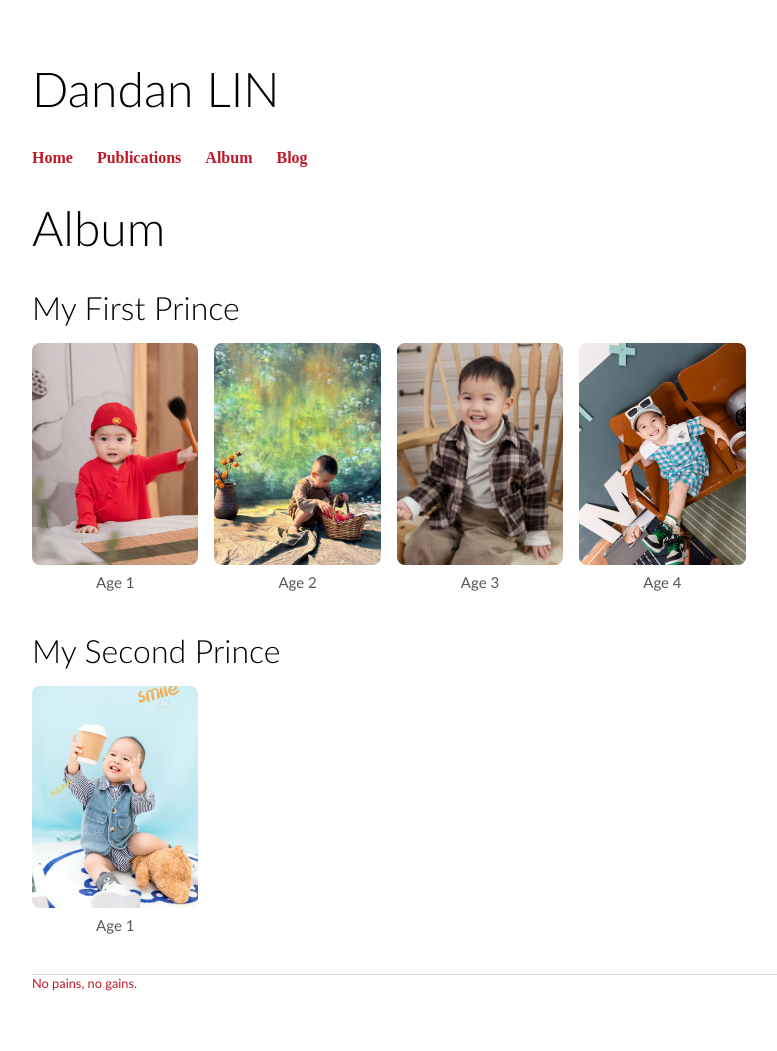
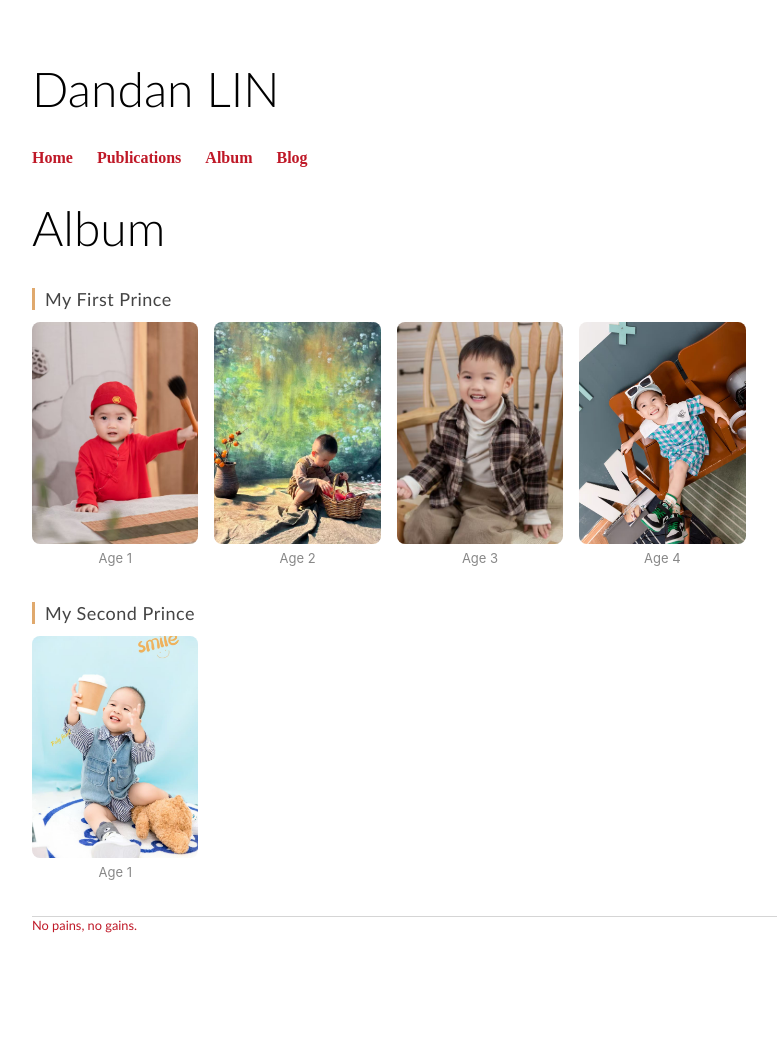
Before and after one commit to 2danlin/2danlin.github.io, a Jekyll site: the page built from album/index.html, in a window 1280 px wide. Shown: the whole page, without its empty margins (160-937 px from the left). Built offline with Jekyll 4.4.1, drawn with Linux system fonts in a browser that asks for light colours; after the commit the page ends 993 px from its top, so only the background shows below that.

Commit message:
Update index.html

```diff
--- a/album/index.html
+++ b/album/index.html
@@ -20,15 +20,36 @@ kids:
         caption: "Age 1"
 ---
 <style>
+  /* ===== 整个相册页面的字体 ===== */
+  .album-page {
+    font-family: -apple-system, BlinkMacSystemFont, "Segoe UI", "Helvetica Neue", Arial, "PingFang SC", "Microsoft YaHei", sans-serif;
+  }
+
+  /* 页面大标题 "Album" */
+  .blurb .album-page h1 {
+    font-size: 26px;
+    font-weight: 600;
+    margin: 0 0 24px 0;
+  }
+
   .album-section {
-    margin-bottom: 40px;
+    margin-bottom: 36px;
   }
-  .album-section h2 {
-    margin-bottom: 16px;
+
+  /* 每个孩子的标题 "My First Prince" */
+  .blurb .album-section h2 {
+    font-size: 18px;           /* 想再小一点可以改成 16px */
+    font-weight: 500;          /* 不那么粗，看起来更柔和 */
+    color: #444;
+    letter-spacing: 0.5px;
+    margin: 0 0 12px 0;
+    padding-left: 10px;
+    border-left: 3px solid #e0a96d;  /* 左侧一条小色块做装饰，不想要可以删掉 */
   }
+
   .album-grid {
     display: grid;
-    grid-template-columns: repeat(auto-fill, minmax(160px, 1fr)); /* 自动排列，窗口变窄时自动换行 */
+    grid-template-columns: repeat(auto-fill, minmax(160px, 1fr));
     gap: 16px;
   }
   .album-item {
@@ -40,23 +61,25 @@ kids:
   }
   .album-item img {
     width: 100%;
-    aspect-ratio: 3 / 4;       /* 所有照片统一成竖版比例，排起来整齐 */
-    object-fit: cover;         /* 按比例裁剪，不会变形 */
+    aspect-ratio: 3 / 4;
+    object-fit: cover;
     border-radius: 8px;
     display: block;
     transition: transform 0.2s;
   }
   .album-item img:hover {
-    transform: scale(1.03);    /* 鼠标放上去时稍微放大 */
+    transform: scale(1.03);
   }
+
+  /* 照片下方的 "Age 1" */
   .album-item figcaption {
-    margin-top: 8px;
-    font-size: 15px;
-    color: #555;
+    margin-top: 6px;
+    font-size: 13px;
+    color: #888;
   }
 </style>
 
-<div class="blurb">
+<div class="blurb album-page">
   <h1>Album</h1>
 
   {% for kid in page.kids %}
```
